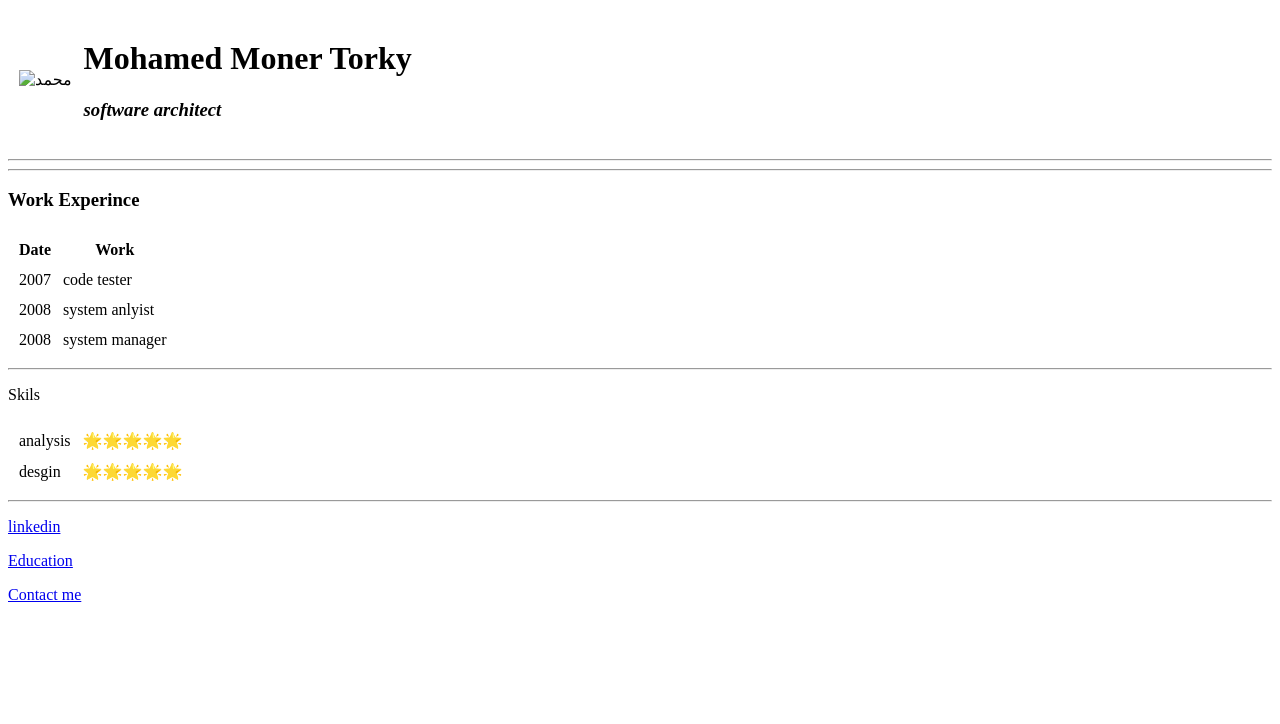
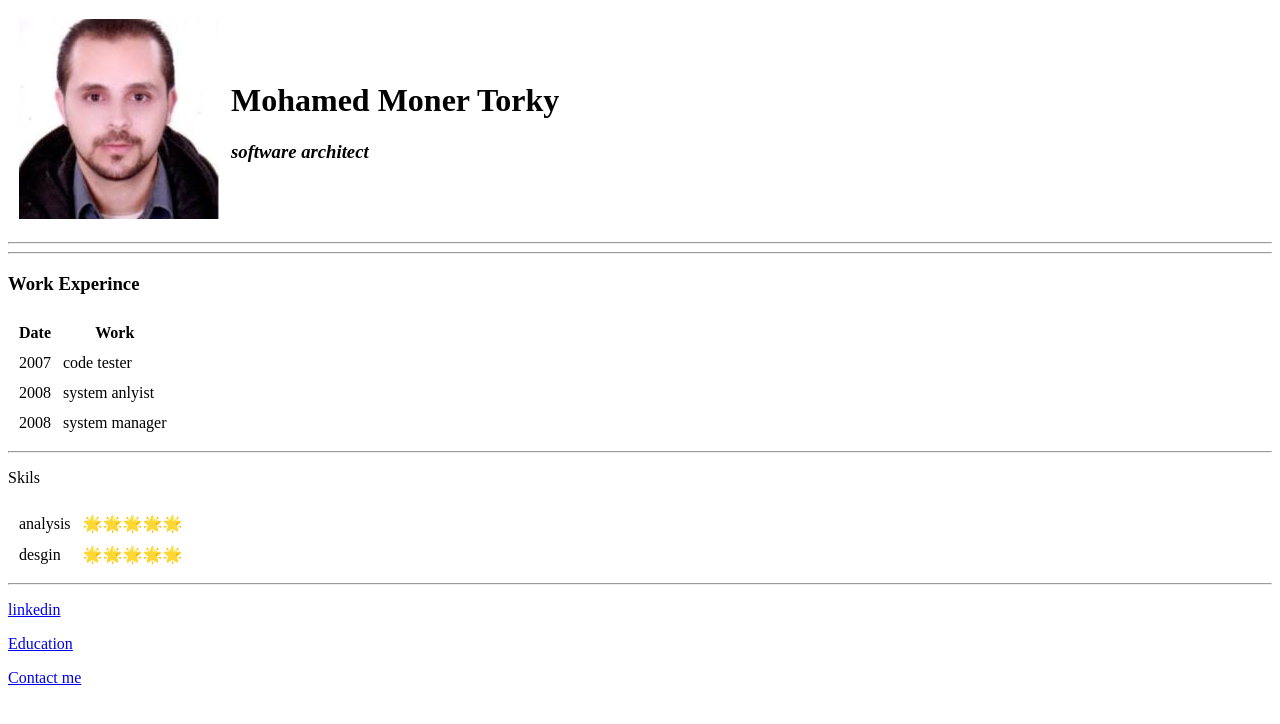
Before and after one commit to mohamedtorky1984/CV, a plain HTML site: page index.html in a window 1280 px wide. Drawn offline with Linux system fonts and the light colour scheme; the site is published under a folder, as on GitHub Pages, so addresses that start at the root find nothing.

Commit message:
Update index.html

```diff
--- a/index.html
+++ b/index.html
@@ -6,7 +6,7 @@
   </head>
   <body>
     <table cellspacing="10">
-      <td>    <img src="/Imanges/download.jpeg" alt="محمد"></td>
+      <td>    <img src="Imanges/download.jpeg" alt="محمد"></td>
       <td>  <h1> Mohamed Moner Torky </h1>
         <p> <i><h3>software architect</h3></i> </p></td>
       </table>
```
